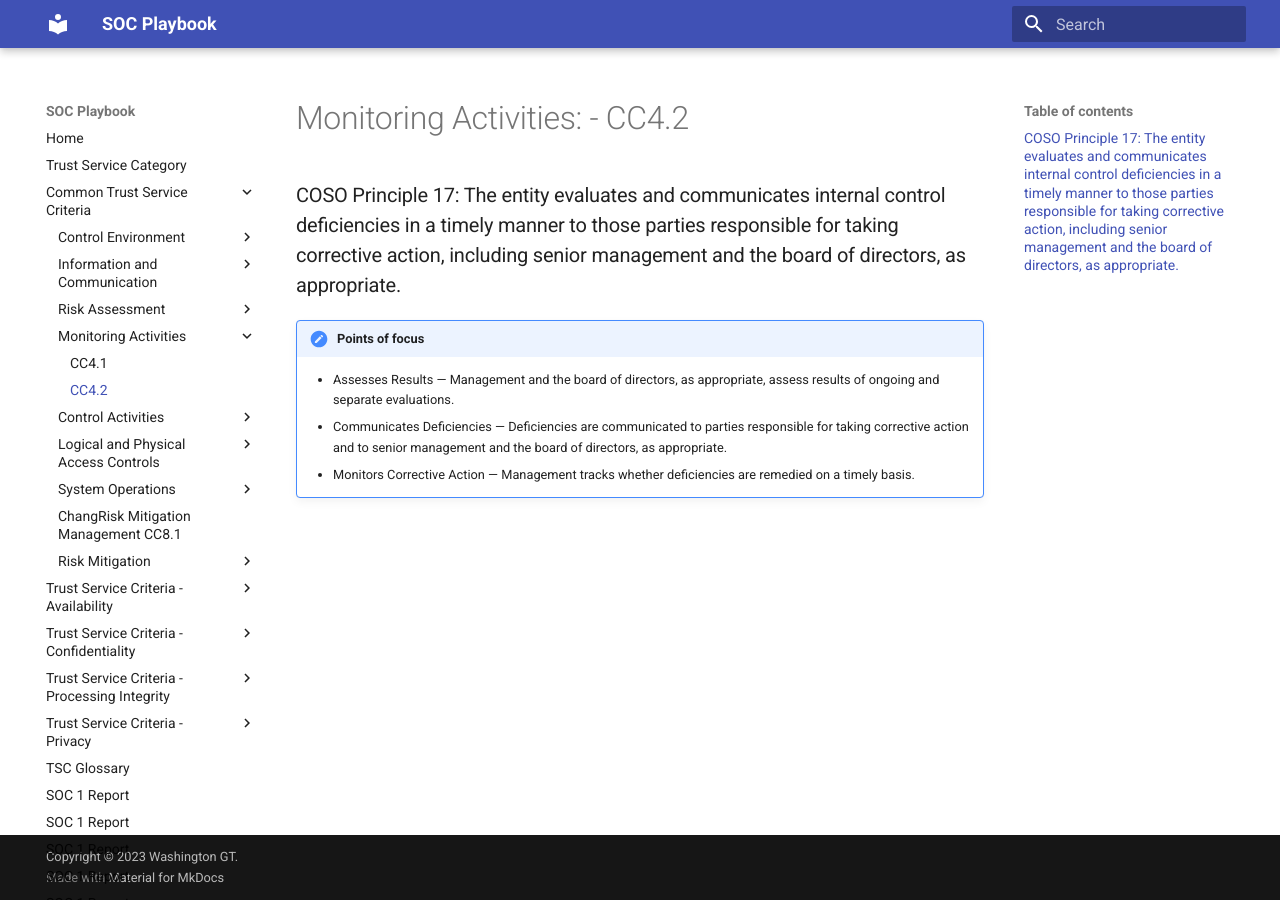
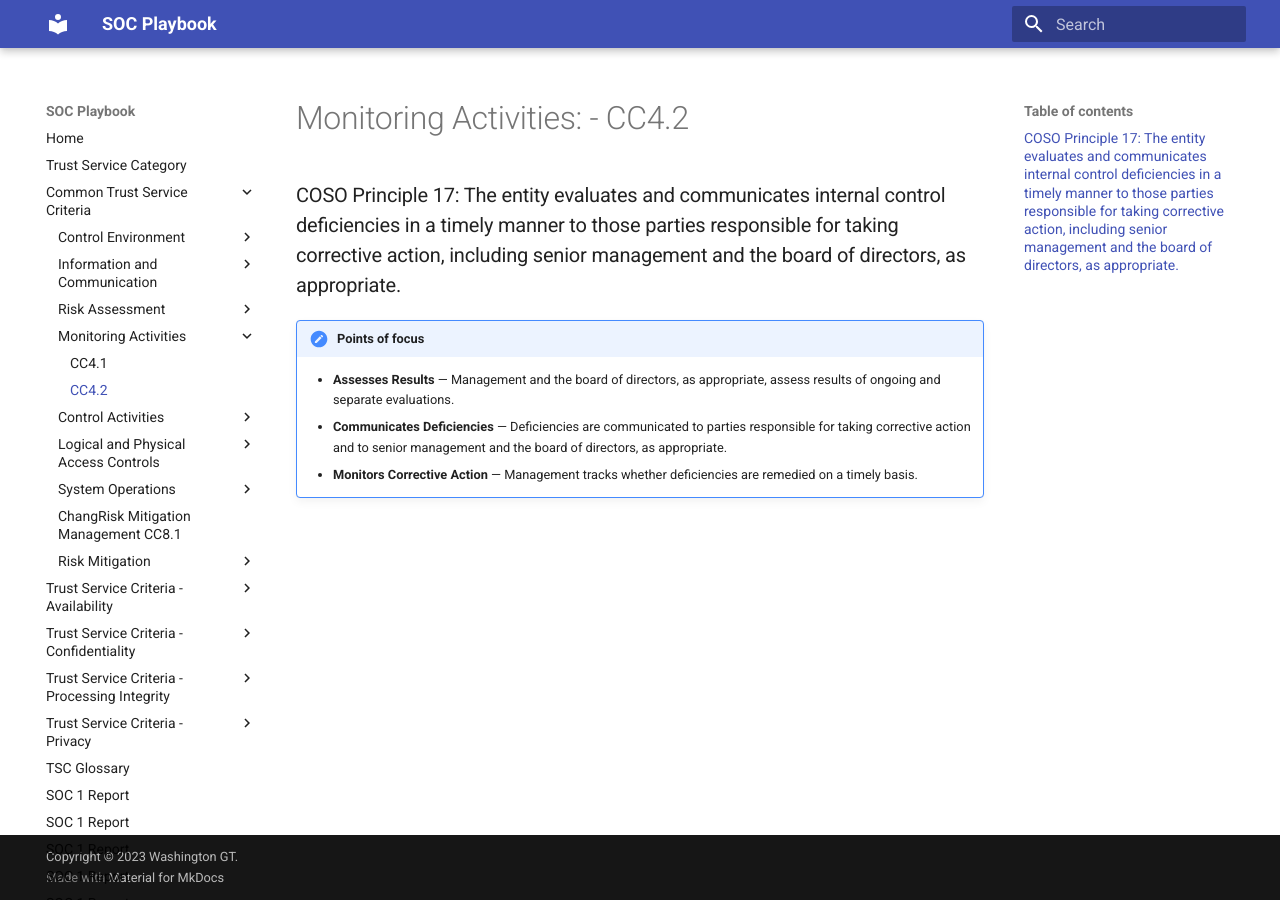
Before and after one commit to WashingtonGT/soc-playbook, an MkDocs documentation site: the page built from docs/tsc/cc4-2.md, in a window 1280 px wide. Built offline with MkDocs 1.6.1 and Material for MkDocs 9.7.7, drawn with Linux system fonts in a browser that asks for light colours.

Commit message:
Update cc4-2.md

```diff
--- a/docs/tsc/cc4-2.md
+++ b/docs/tsc/cc4-2.md
@@ -5,6 +5,6 @@
 
 !!! note "Points of focus"
 
-    * Assesses Results — Management and the board of directors, as appropriate, assess results of ongoing and separate evaluations.
-    * Communicates Deficiencies — Deficiencies are communicated to parties responsible for taking corrective action and to senior management and the board of directors, as appropriate.
-    * Monitors Corrective Action — Management tracks whether deficiencies are remedied on a timely basis.
+    * **Assesses Results** — Management and the board of directors, as appropriate, assess results of ongoing and separate evaluations.
+    * **Communicates Deficiencies** — Deficiencies are communicated to parties responsible for taking corrective action and to senior management and the board of directors, as appropriate.
+    * **Monitors Corrective Action** — Management tracks whether deficiencies are remedied on a timely basis.
```
